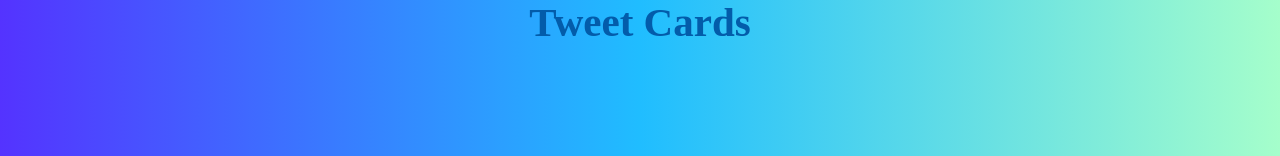
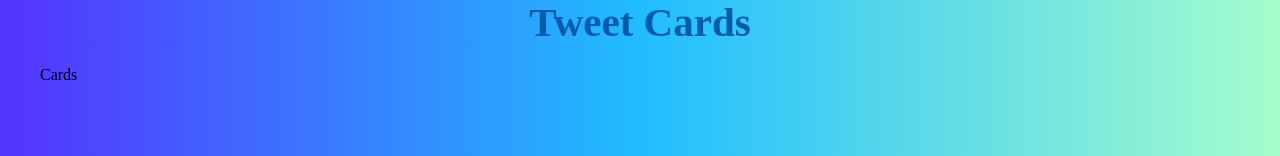
Before and after one commit to PetroMazuryk/tweets-app, a React (Vite) app: page /user in a window 1280 px wide. Shown: the part 212-368 px from the top of the page. Built offline with nearby package versions, Linux system fonts and the light colour scheme.

Commit message:
added component cards

```diff
--- /dev/null
+++ b/src/components/Cards/Cards.jsx
@@ -0,0 +1,11 @@
+import { WrapperSelect } from "./Cards.styled";
+const Cards = () => {
+  return (
+    <div>
+      Cards
+      <WrapperSelect></WrapperSelect>
+    </div>
+  );
+};
+
+export default Cards;
--- /dev/null
+++ b/src/components/Cards/Cards.styled.js
@@ -0,0 +1,8 @@
+import styled from "@emotion/styled";
+
+export const WrapperSelect = styled.div`
+  width: 100px;
+  margin-left: auto;
+  margin-right: auto;
+  margin-bottom: 20px;
+`;
--- a/src/pages/UserPage/UserPage.jsx
+++ b/src/pages/UserPage/UserPage.jsx
@@ -2,6 +2,7 @@ import { Link, useLocation } from "react-router-dom";
 import Container from "../../components/Container/Container";
 import Navigation from "../../components/Navigation/Navigation";
 import { BackButton } from "../../components/BackButton/BackButton";
+import Cards from "../../components/Cards/Cards";
 
 import {
   PageUserWrapper,
@@ -21,6 +22,7 @@ const UserPage = () => {
           <BackButton />
         </Link>
         <PageUserDescription>Tweet Cards</PageUserDescription>
+        <Cards />
       </Container>
     </PageUserWrapper>
   );
```
